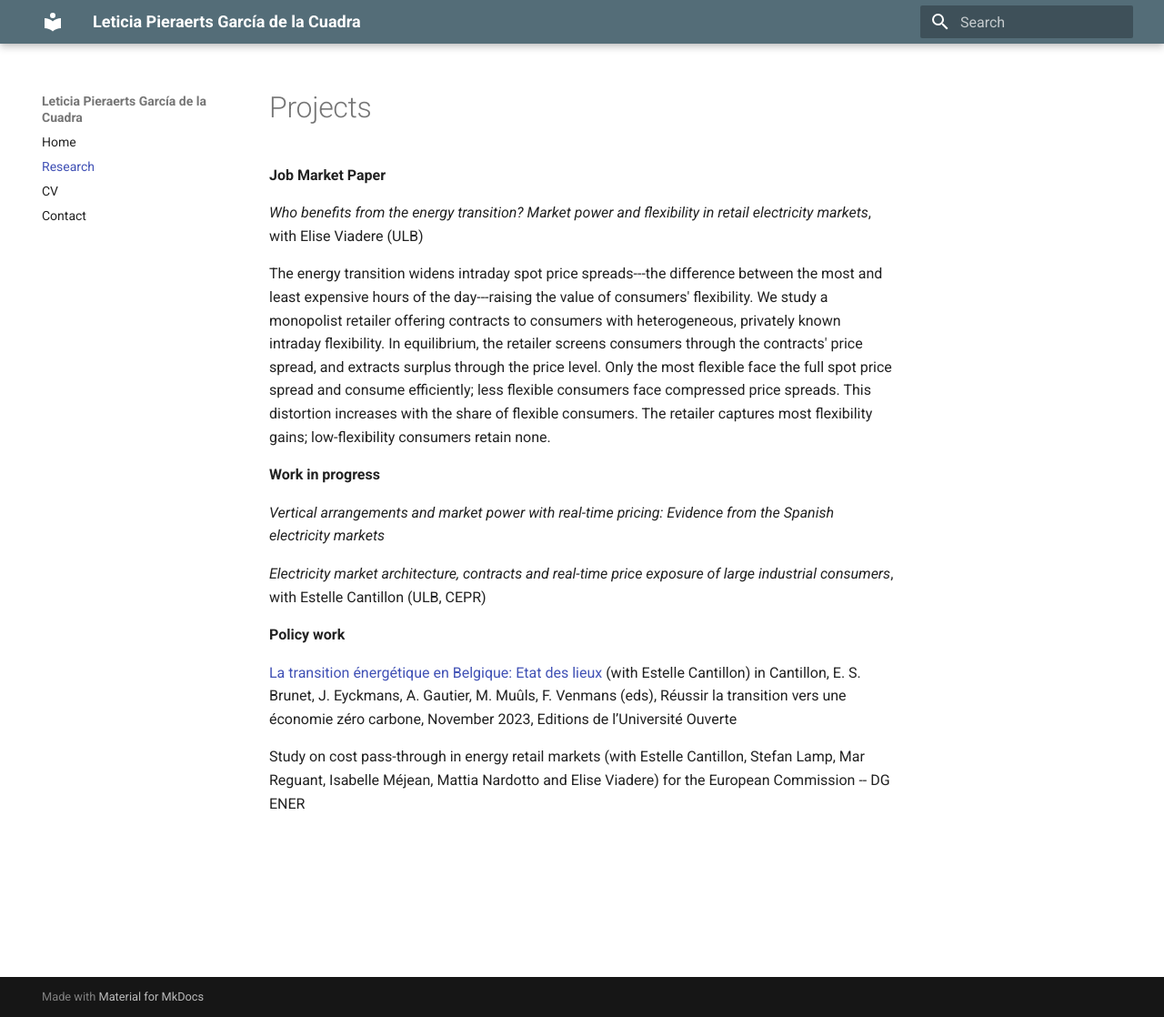
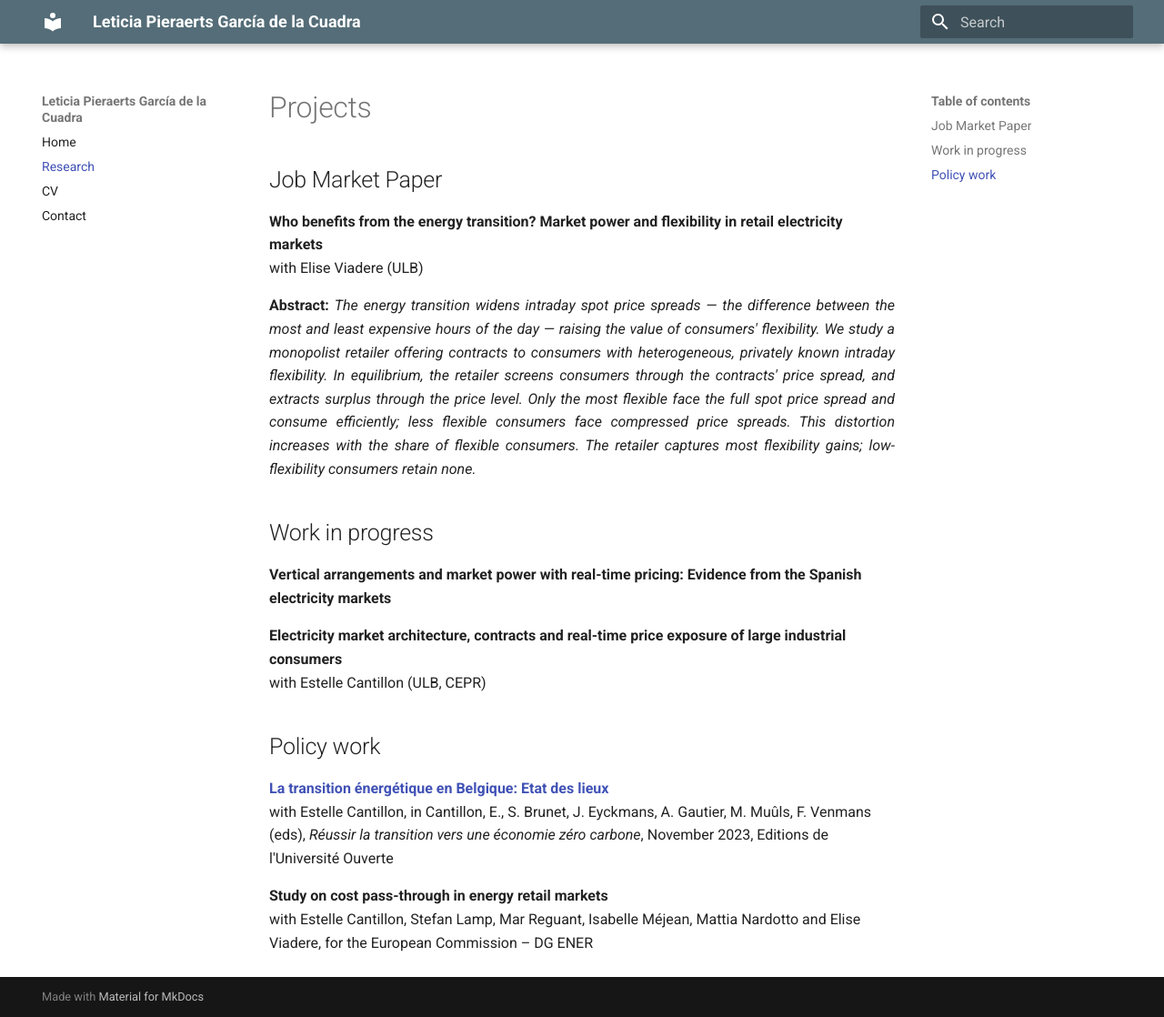
Before and after one commit to LeticiaPieraerts/leticiapieraerts.github.io, an MkDocs documentation site: the page built from docs/research.md, in a window 1280 px wide and 1118 px high. Shown: the whole window at 91% size. Built offline with MkDocs 1.6.1 and Material for MkDocs 9.7.7, drawn with Linux system fonts in a browser that asks for light colours.

Commit message:
Update research file

```diff
--- a/docs/research.md
+++ b/docs/research.md
@@ -1,19 +1,23 @@
 # Projects
 
-**Job Market Paper**
+## Job Market Paper
 
-*Who benefits from the energy transition? Market power and flexibility in retail electricity markets*, with Elise Viadere (ULB)
+**Who benefits from the energy transition? Market power and flexibility in retail electricity markets**<br>
+with Elise Viadere (ULB)
 
-The energy transition widens intraday spot price spreads---the difference between the most and least expensive hours of the day---raising the value of consumers' flexibility. We study a monopolist retailer offering contracts to consumers with heterogeneous, privately known intraday flexibility. In equilibrium, the retailer screens consumers through the contracts' price spread, and extracts surplus through the price level. Only the most flexible face the full spot price spread and consume efficiently; less flexible consumers face compressed price spreads. This distortion increases with the share of flexible consumers. The retailer captures most flexibility gains; low-flexibility consumers retain none.
+<p style="text-align: justify;"><strong>Abstract:</strong> <em>The energy transition widens intraday spot price spreads — the difference between the most and least expensive hours of the day — raising the value of consumers' flexibility. We study a monopolist retailer offering contracts to consumers with heterogeneous, privately known intraday flexibility. In equilibrium, the retailer screens consumers through the contracts' price spread, and extracts surplus through the price level. Only the most flexible face the full spot price spread and consume efficiently; less flexible consumers face compressed price spreads. This distortion increases with the share of flexible consumers. The retailer captures most flexibility gains; low-flexibility consumers retain none.</em></p>
 
-**Work in progress**
+## Work in progress
 
-*Vertical arrangements and market power with real-time pricing: Evidence from the Spanish electricity markets*
+**Vertical arrangements and market power with real-time pricing: Evidence from the Spanish electricity markets**
 
-*Electricity market architecture, contracts and real-time price exposure of large industrial consumers*, with Estelle Cantillon (ULB, CEPR)
+**Electricity market architecture, contracts and real-time price exposure of large industrial consumers**<br>
+with Estelle Cantillon (ULB, CEPR)
 
-**Policy work**
+## Policy work
 
-[La transition énergétique en Belgique: Etat des lieux](https://ecantill.ulb.be/ecantillon/uploads/Cantillon-Pieraerts-2023-La-transition-energetique-en-Belgique.pdf) (with Estelle Cantillon) in Cantillon, E. S. Brunet, J. Eyckmans, A. Gautier, M. Muûls, F. Venmans (eds), Réussir la transition vers une économie zéro carbone, November 2023, Editions de l’Université Ouverte
+**[La transition énergétique en Belgique: Etat des lieux](https://ecantill.ulb.be/ecantillon/uploads/Cantillon-Pieraerts-2023-La-transition-energetique-en-Belgique.pdf)**<br>
+with Estelle Cantillon, in Cantillon, E., S. Brunet, J. Eyckmans, A. Gautier, M. Muûls, F. Venmans (eds), *Réussir la transition vers une économie zéro carbone*, November 2023, Editions de l'Université Ouverte
 
-Study on cost pass-through in energy retail markets (with Estelle Cantillon, Stefan Lamp, Mar Reguant, Isabelle Méjean, Mattia Nardotto and Elise Viadere) for the European Commission -- DG ENER
+**Study on cost pass-through in energy retail markets**<br>
+with Estelle Cantillon, Stefan Lamp, Mar Reguant, Isabelle Méjean, Mattia Nardotto and Elise Viadere, for the European Commission – DG ENER
```
Also changed, not shown: docs/index.md (+1 -1 lines), 1 other file.
